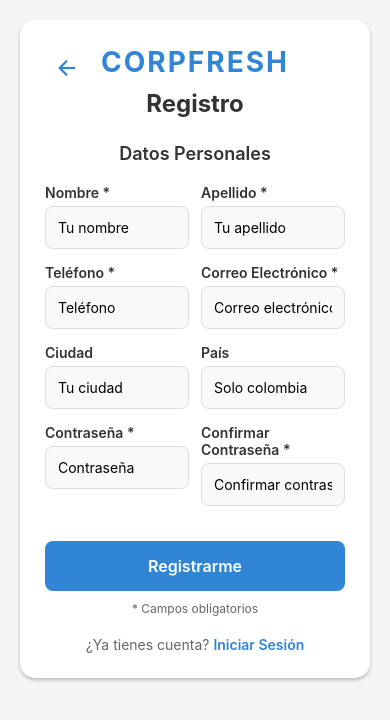
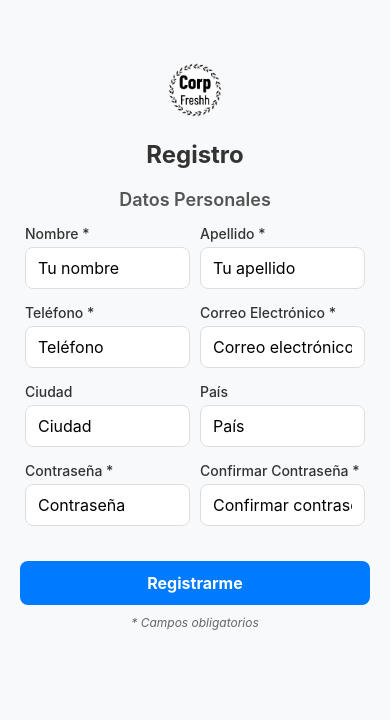
Before and after one commit to JorgeBarreroS/proyecto-react-app-movil-2.0, a React Native app: screen /Register in a window 390 px wide. Shown: the top 720 px of the page. Built offline with nearby package versions, Linux system fonts and the light colour scheme.

Commit message:
Actualización de funcionamiento de carrito y registro

```diff
--- a/src/screens/Register.js
+++ b/src/screens/Register.js
@@ -1,53 +1,62 @@
-import React, { useState } from 'react';
+import React, { useState, useEffect } from 'react';
 import {
   View,
   Text,
   TextInput,
   TouchableOpacity,
+  ScrollView,
+  Alert,
+  Image,
   StyleSheet,
-  Alert,
-  ScrollView,
   KeyboardAvoidingView,
-  Platform,
+  Platform
 } from 'react-native';
-import { Ionicons } from '@expo/vector-icons';
+import { useNavigation } from '@react-navigation/native';
 
-const Register = ({ navigation }) => {
+const Register = () => {
+  const navigation = useNavigation();
+
   const [formData, setFormData] = useState({
-    nombre: '',
-    apellido: '',
-    telefono: '',
-    email: '',
-    direccion1: '',
-    direccion2: '',
-    ciudad: '',
-    pais: '',
-    password: '',
-    confirmPassword: '',
+    nombre: "",
+    apellido: "",
+    telefono: "",
+    email: "",
+    direccion1: "",
+    direccion2: "",
+    ciudad: "",
+    pais: "",
+    password: "",
+    confirmPassword: "",
   });
-  const [loading, setLoading] = useState(false);
 
   const handleChange = (name, value) => {
     setFormData({ ...formData, [name]: value });
   };
 
+  const showAlert = (title, message, type = 'default') => {
+    Alert.alert(title, message);
+  };
+
   const handleSubmit = async () => {
-    const requiredFields = ['nombre', 'apellido', 'telefono', 'email', 'password', 'confirmPassword'];
+    const requiredFields = ["nombre", "apellido", "telefono", "email", "password", "confirmPassword"];
 
+    // Validar campos obligatorios
     for (let field of requiredFields) {
       if (!formData[field]) {
-        Alert.alert('Error', 'Por favor, completa los campos obligatorios');
+        showAlert("Error", "Por favor, completa los campos obligatorios");
         return;
       }
     }
 
-    if (!formData.email.includes('@')) {
-      Alert.alert('Correo inválido', 'Incluye un signo "@" en la dirección de correo electrónico.');
+    // Validar email
+    if (!formData.email.includes("@")) {
+      showAlert("Correo inválido", "Incluye un signo '@' en la dirección de correo electrónico.");
       return;
     }
 
+    // Validar contraseñas
     if (formData.password !== formData.confirmPassword) {
-      Alert.alert('Error', 'Las contraseñas no coinciden');
+      showAlert("Error", "Las contraseñas no coinciden");
       return;
     }
 
@@ -56,71 +65,54 @@
       apellido_usuario: formData.apellido,
       telefono_usuario: formData.telefono,
       correo_usuario: formData.email,
-      direccion1_usuario: formData.direccion1 || '',
-      direccion2_usuario: formData.direccion2 || '',
-      ciudad_usuario: formData.ciudad || '',
-      pais_usuario: formData.pais || '',
+      direccion1_usuario: formData.direccion1 || "",
+      direccion2_usuario: formData.direccion2 || "",
+      ciudad_usuario: formData.ciudad || "",
+      pais_usuario: formData.pais || "",
       contraseña: formData.password,
-      id_rol: '2'
+      id_rol: "2"
     };
 
-    // Simulación para demo (comentar cuando tengas el backend)
-    Alert.alert(
-      '¡Éxito!',
-      'Registro exitoso (Demo). Inicia sesión',
-      [
-        {
-          text: 'Ir a Login',
-          onPress: () => navigation.navigate('Login'),
-        },
-      ]
-    );
-    return;
-
-    /*
-    // Código original comentado temporalmente
     try {
-      setLoading(true);
-
-      const response = await fetch('http://localhost/corpfresh-php/register.php', {
-        method: 'POST',
-        headers: { 'Content-Type': 'application/json' },
+      const response = await fetch("http://10.0.2.2/corpfresh-php/register.php", {
+        method: "POST",
+        headers: { "Content-Type": "application/json" },
         body: JSON.stringify(dataToSend),
       });
 
       const responseText = await response.text();
-      console.log('Respuesta del servidor:', responseText);
+      console.log("Respuesta del servidor:", responseText);
 
       try {
         const data = JSON.parse(responseText);
         if (data.success) {
           Alert.alert(
-            '¡Éxito!',
-            'Registro exitoso. Inicia sesión',
+            "¡Éxito!",
+            "Registro exitoso. Inicia sesión",
             [
               {
-                text: 'Ir a Login',
-                onPress: () => navigation.navigate('Login'),
-              },
+                text: "OK",
+                onPress: () => navigation.navigate('Login')
+              }
             ]
           );
         } else {
-          Alert.alert('Error', data.message);
+          showAlert("Error", data.message);
         }
       } catch (jsonError) {
-        console.error('Error al procesar la respuesta JSON:', jsonError);
-        Alert.alert(
-          'Error del servidor',
-          'Respuesta no válida del servidor. Por favor, contacta al administrador'
+        console.error("Error al procesar la respuesta JSON:", jsonError);
+        showAlert(
+          "Error del servidor",
+          "Respuesta no válida del servidor. Verifica la consola para más detalles.\nPor favor, contacta al administrador"
         );
       }
     } catch (error) {
-      console.error('Error en la solicitud:', error);
-      Alert.alert('Error de conexión', 'Hubo un problema con la conexión al servidor');
-    } finally {
-      setLoading(false);
+      console.error("Error en la solicitud:", error);
+      showAlert(
+        "Error de conexión",
+        "Hubo un problema con la conexión al servidor"
+      );
     }
-    */
   };
 
   return (
@@ -128,138 +120,121 @@
       style={styles.container}
       behavior={Platform.OS === 'ios' ? 'padding' : 'height'}
     >
-      <ScrollView contentContainerStyle={styles.scrollContainer}>
+      <ScrollView
+        contentContainerStyle={styles.scrollContainer}
+        showsVerticalScrollIndicator={false}
+      >
         <View style={styles.registerContainer}>
-          {/* Header */}
+          {/* Header con logo */}
           <View style={styles.header}>
-            <TouchableOpacity
-              style={styles.backButton}
-              onPress={() => navigation.goBack()}
-            >
-              <Ionicons name="arrow-back" size={24} color="#3085d6" />
-            </TouchableOpacity>
-            <Text style={styles.logoText}>Corpfresh</Text>
-            <Text style={styles.title}>Registro</Text>
+            <Image
+              source={require('../assets/images/Corp.png')} // Asegúrate de que la ruta sea correcta
+              style={styles.logo}
+              resizeMode="contain"
+            />
           </View>
 
-          {/* Formulario */}
-          <View style={styles.form}>
+          <Text style={styles.title}>Registro</Text>
+
+          {/* Datos Personales */}
           <Text style={styles.sectionTitle}>Datos Personales</Text>
 
-            {/* Nombre y Apellido */}
-            <View style={styles.row}>
-              <View style={styles.halfInput}>
+          <View style={styles.formRow}>
+            <View style={styles.formGroup}>
               <Text style={styles.label}>Nombre *</Text>
               <TextInput
                 style={styles.input}
+                placeholder="Tu nombre"
                 value={formData.nombre}
                 onChangeText={(value) => handleChange('nombre', value)}
-                  placeholder="Tu nombre"
               />
             </View>
-              <View style={styles.halfInput}>
+            <View style={styles.formGroup}>
               <Text style={styles.label}>Apellido *</Text>
               <TextInput
                 style={styles.input}
+                placeholder="Tu apellido"
                 value={formData.apellido}
                 onChangeText={(value) => handleChange('apellido', value)}
-                  placeholder="Tu apellido"
               />
             </View>
           </View>
 
-            {/* Teléfono y Email */}
-            <View style={styles.row}>
-              <View style={styles.halfInput}>
+          <View style={styles.formRow}>
+            <View style={styles.formGroup}>
               <Text style={styles.label}>Teléfono *</Text>
               <TextInput
                 style={styles.input}
+                placeholder="Teléfono"
                 value={formData.telefono}
                 onChangeText={(value) => handleChange('telefono', value)}
-                  placeholder="Teléfono"
                 keyboardType="phone-pad"
               />
             </View>
-              <View style={styles.halfInput}>
+            <View style={styles.formGroup}>
               <Text style={styles.label}>Correo Electrónico *</Text>
               <TextInput
                 style={styles.input}
+                placeholder="Correo electrónico"
                 value={formData.email}
                 onChangeText={(value) => handleChange('email', value)}
-                  placeholder="Correo electrónico"
                 keyboardType="email-address"
                 autoCapitalize="none"
               />
             </View>
           </View>
 
-            {/* Ciudad y País */}
-            <View style={styles.row}>
-              <View style={styles.halfInput}>
+
+          <View style={styles.formRow}>
+                      <View style={styles.formGroup}>
                         <Text style={styles.label}>Ciudad</Text>
                         <TextInput
                           style={styles.input}
+                          placeholder="Ciudad"
                           value={formData.ciudad}
                           onChangeText={(value) => handleChange('ciudad', value)}
-                  placeholder="Tu ciudad"
                         />
                       </View>
-              <View style={styles.halfInput}>
+                      <View style={styles.formGroup}>
                         <Text style={styles.label}>País</Text>
                         <TextInput
                           style={styles.input}
+                          placeholder="País"
                           value={formData.pais}
                           onChangeText={(value) => handleChange('pais', value)}
-                  placeholder="Solo colombia"
                         />
                       </View>
                     </View>
 
           {/* Contraseñas */}
-            <View style={styles.row}>
-              <View style={styles.halfInput}>
+          <View style={styles.formRow}>
+            <View style={styles.formGroup}>
               <Text style={styles.label}>Contraseña *</Text>
               <TextInput
                 style={styles.input}
+                placeholder="Contraseña"
                 value={formData.password}
                 onChangeText={(value) => handleChange('password', value)}
-                  placeholder="Contraseña"
                 secureTextEntry
               />
             </View>
-              <View style={styles.halfInput}>
+            <View style={styles.formGroup}>
               <Text style={styles.label}>Confirmar Contraseña *</Text>
               <TextInput
                 style={styles.input}
+                placeholder="Confirmar contraseña"
                 value={formData.confirmPassword}
                 onChangeText={(value) => handleChange('confirmPassword', value)}
-                  placeholder="Confirmar contraseña"
                 secureTextEntry
               />
             </View>
           </View>
 
-            <TouchableOpacity
-              style={[styles.button, loading && styles.buttonDisabled]}
-              onPress={handleSubmit}
-              disabled={loading}
-            >
-              <Text style={styles.buttonText}>
-                {loading ? 'Registrando...' : 'Registrarme'}
-              </Text>
+          <TouchableOpacity style={styles.submitButton} onPress={handleSubmit}>
+            <Text style={styles.submitButtonText}>Registrarme</Text>
           </TouchableOpacity>
 
-            <Text style={styles.required}>* Campos obligatorios</Text>
-          </View>
-
-          {/* Enlaces */}
-          <View style={styles.linksContainer}>
-            <TouchableOpacity onPress={() => navigation.navigate('Login')}>
-              <Text style={styles.link}>
-                ¿Ya tienes cuenta? <Text style={styles.linkBold}>Iniciar Sesión</Text>
-              </Text>
-            </TouchableOpacity>
-          </View>
+          <Text style={styles.requiredText}>* Campos obligatorios</Text>
         </View>
       </ScrollView>
     </KeyboardAvoidingView>
@@ -269,113 +244,81 @@
 const styles = StyleSheet.create({
   container: {
     flex: 1,
-    backgroundColor: '#f5f5f5',
+    backgroundColor: '#f8f9fa',
   },
   scrollContainer: {
     flexGrow: 1,
-    padding: 20,
+    paddingVertical: 20,
   },
   registerContainer: {
-    backgroundColor: 'white',
-    borderRadius: 15,
-    padding: 25,
-    shadowColor: '#000',
-    shadowOffset: { width: 0, height: 2 },
-    shadowOpacity: 0.25,
-    shadowRadius: 3.84,
-    elevation: 5,
+    flex: 1,
+    paddingHorizontal: 20,
+    paddingTop: 40,
   },
   header: {
     alignItems: 'center',
-    marginBottom: 25,
-    position: 'relative',
+    marginBottom: 20,
   },
-  backButton: {
-    position: 'absolute',
-    left: 0,
-    top: 0,
-    padding: 10,
-  },
-  logoText: {
-    fontSize: 28,
-    fontWeight: 'bold',
-    color: '#3085d6',
-    marginBottom: 10,
-    textTransform: 'uppercase',
-    letterSpacing: 2,
+  logo: {
+    width: 120,
+    height: 60,
   },
   title: {
     fontSize: 24,
     fontWeight: 'bold',
+    textAlign: 'center',
+    marginBottom: 20,
     color: '#333',
-  },
-  form: {
-    marginBottom: 20,
   },
   sectionTitle: {
     fontSize: 18,
     fontWeight: '600',
-    color: '#333',
     textAlign: 'center',
-    marginBottom: 20,
+    marginBottom: 15,
+    color: '#555',
   },
-  row: {
+  formRow: {
     flexDirection: 'row',
     justifyContent: 'space-between',
     marginBottom: 15,
   },
-  halfInput: {
-    flex: 0.48,
-  },
-  inputContainer: {
-    marginBottom: 15,
+  formGroup: {
+    flex: 1,
+    marginHorizontal: 5,
   },
   label: {
     fontSize: 14,
-    fontWeight: '600',
+    fontWeight: '500',
+    marginBottom: 5,
     color: '#333',
-    marginBottom: 5,
   },
   input: {
     borderWidth: 1,
     borderColor: '#ddd',
     borderRadius: 8,
-    padding: 12,
-    fontSize: 14,
-    backgroundColor: '#f9f9f9',
+    paddingHorizontal: 12,
+    paddingVertical: 10,
+    fontSize: 16,
+    backgroundColor: '#fff',
   },
-  button: {
-    backgroundColor: '#3085d6',
+  submitButton: {
+    backgroundColor: '#007bff',
+    paddingVertical: 12,
     borderRadius: 8,
-    padding: 15,
     alignItems: 'center',
     marginTop: 20,
+    marginBottom: 10,
   },
-  buttonDisabled: {
-    backgroundColor: '#ccc',
+  submitButtonText: {
+    color: '#fff',
+    fontSize: 16,
+    fontWeight: 'bold',
   },
-  buttonText: {
-    color: 'white',
-    fontSize: 16,
-    fontWeight: '600',
-  },
-  required: {
+  requiredText: {
+    textAlign: 'center',
     fontSize: 12,
     color: '#666',
-    textAlign: 'center',
-    marginTop: 10,
-  },
-  linksContainer: {
-    alignItems: 'center',
-  },
-  link: {
-    fontSize: 14,
-    color: '#666',
-    textAlign: 'center',
-  },
-  linkBold: {
-    color: '#3085d6',
-    fontWeight: '600',
+    fontStyle: 'italic',
   },
 });
 
```
Also changed, not shown: src/screens/CartPage.js (+21 -75 lines), src/screens/VisualizarProducto.js (+13 -18 lines), src/services/carritoService.js (+10 -59 lines). Lines whose indentation alone changed are shown as unchanged.
